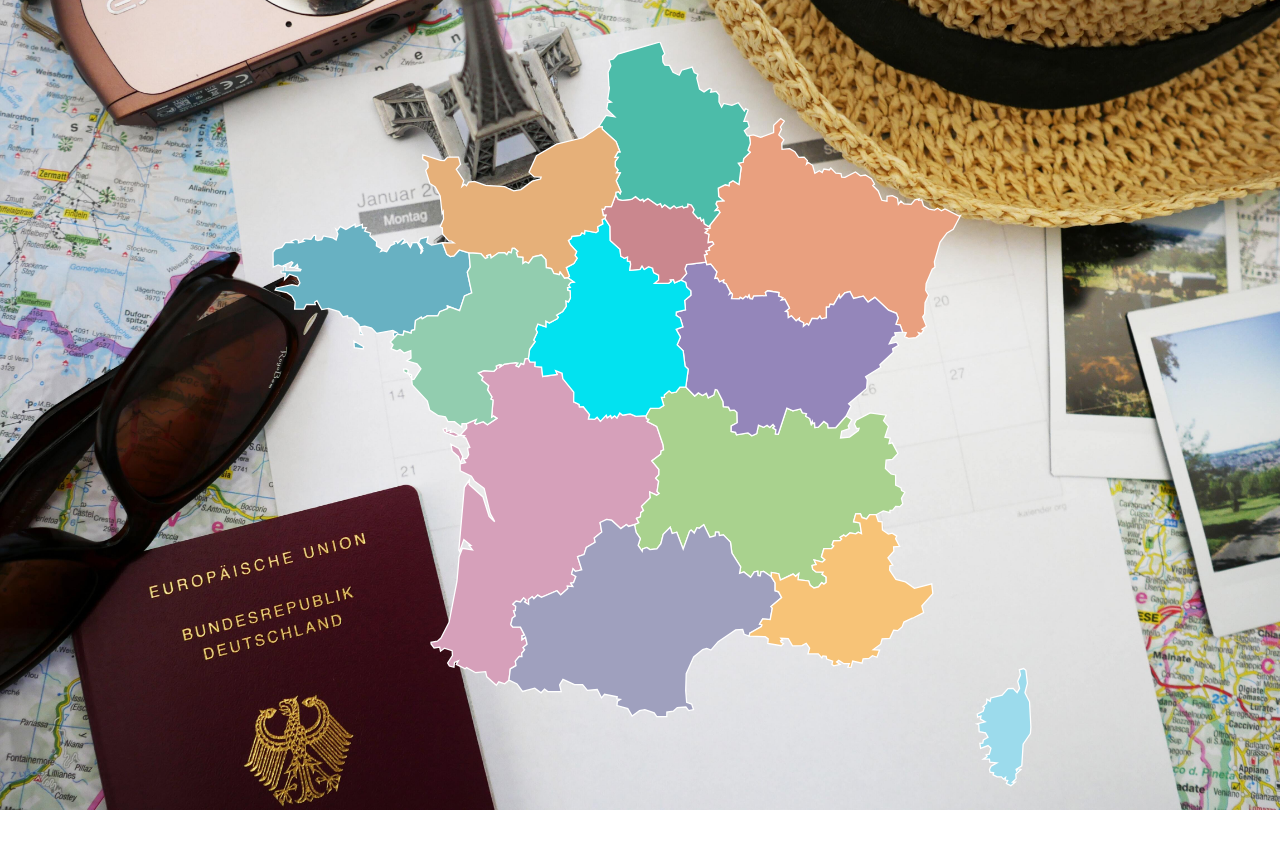
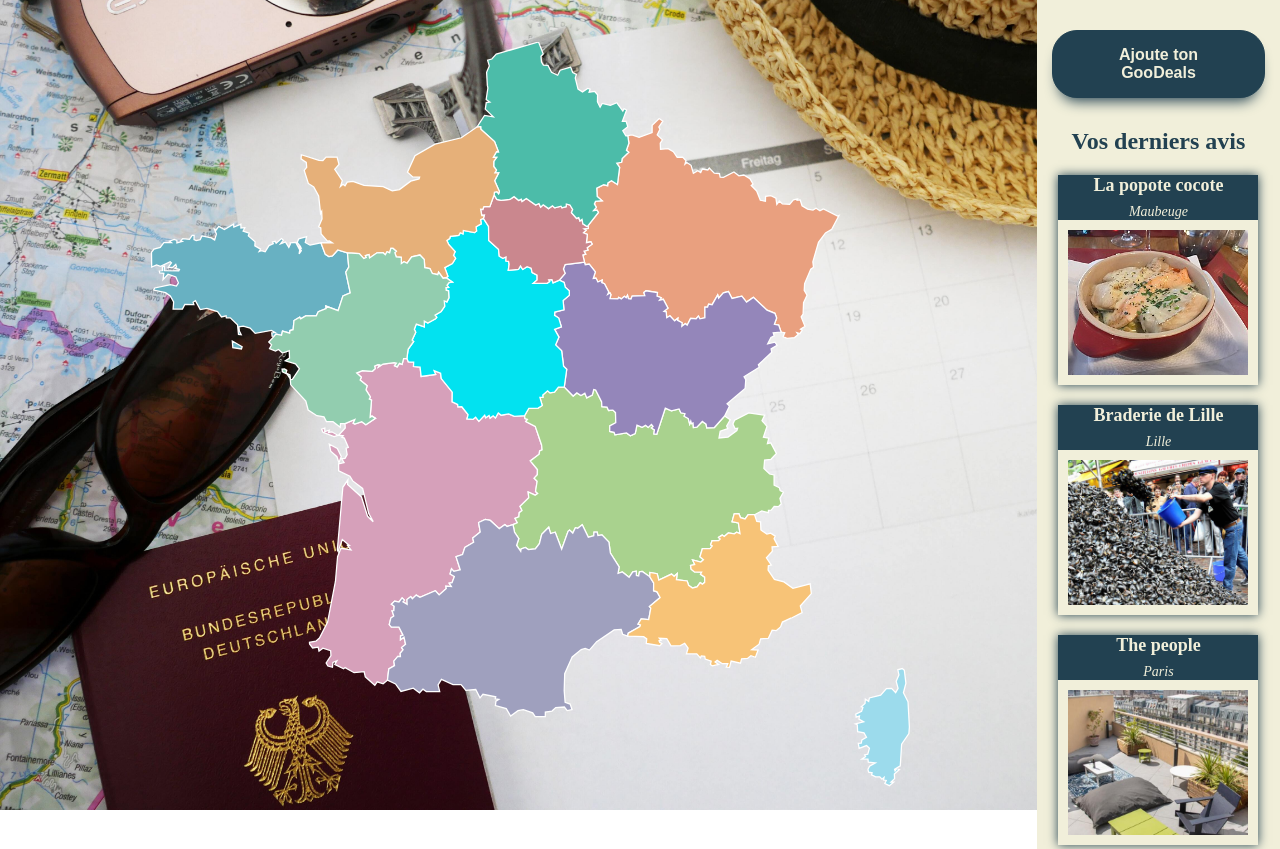
Before and after one commit to WildCodeSchool/goodealmaps, a PHP site: template src/View/Home/index.html.twig in a window 1280 px wide. Shown: the part 95-944 px from the top of the page. Run offline with PHP 8.4, Linux system fonts and the light colour scheme; the template is opened without the code that fills it, so the values that code supplies are empty; some libraries are stand-ins or nearby versions; some web fonts are replaced.

Commit message:
Resolve conflit column mybad sorry

```diff
--- a/src/View/Home/index.html.twig
+++ b/src/View/Home/index.html.twig
@@ -6,6 +6,8 @@
 {% block stylesheet %}
   <link rel="stylesheet" href="/assets/css/mapDesktop.css">
 	<link rel="stylesheet" href="/assets/css/mapMobile.css">
+  <link rel="stylesheet" href="/assets/css/columnReviewDesktop.css">
+  <link rel="stylesheet" href="/assets/css/columnReviewMobile.css">
 {% endblock %}
 
 
@@ -34,6 +36,55 @@
                     <h2>Vos gooDeals arrivent bientôt !</h2>
                   </div>
                 </div>
+                  <div class="last-news">
+                    <button class="btn-goodeals"
+                      type="button">
+                      Ajoute ton GooDeals
+                    </button>
+                    <h2 class="title-column">Vos derniers avis</h2>
+
+
+                  <ul class="right-column">
+                     {# {% for user in users %} #}
+
+                    <li class="right-card">
+                     <a href="#" target="_blank">
+                      <div class="header-card">
+                        <h2>La popote cocote</h2>
+                        <i>Maubeuge</i>
+                      </div>
+                      <div class="body-card">
+                        <img  src="../assets/images/popote.jpg ">
+                      </div>
+                      </a>
+                    </li>
+
+                    <li class="right-card">
+                    <a href="#" target="_blank">
+                      <div class="header-card">
+                        <h2>Braderie de Lille</h2>
+                         <i>Lille</i>
+                      </div>
+                      <div class="body-card">
+                        <img   src="../assets/images/braderieDeLille.jpg ">
+                      </div>
+                      </a>
+                    </li>
+
+                    <li class="right-card">
+                    <a href="#" target="_blank">
+                      <div class="header-card">
+                        <h2>The people</h2>
+                         <i>Paris</i>
+                      </div>
+                      <div class="body-card">
+                        <img  src="../assets/images/hotel.jpg ">
+                      </div>
+                      </a>
+                    </li>
+                        {# {% endfor %} #}
+                   </ul>
+                </div>
             </section>
         </main>
 {% endblock %}
```
